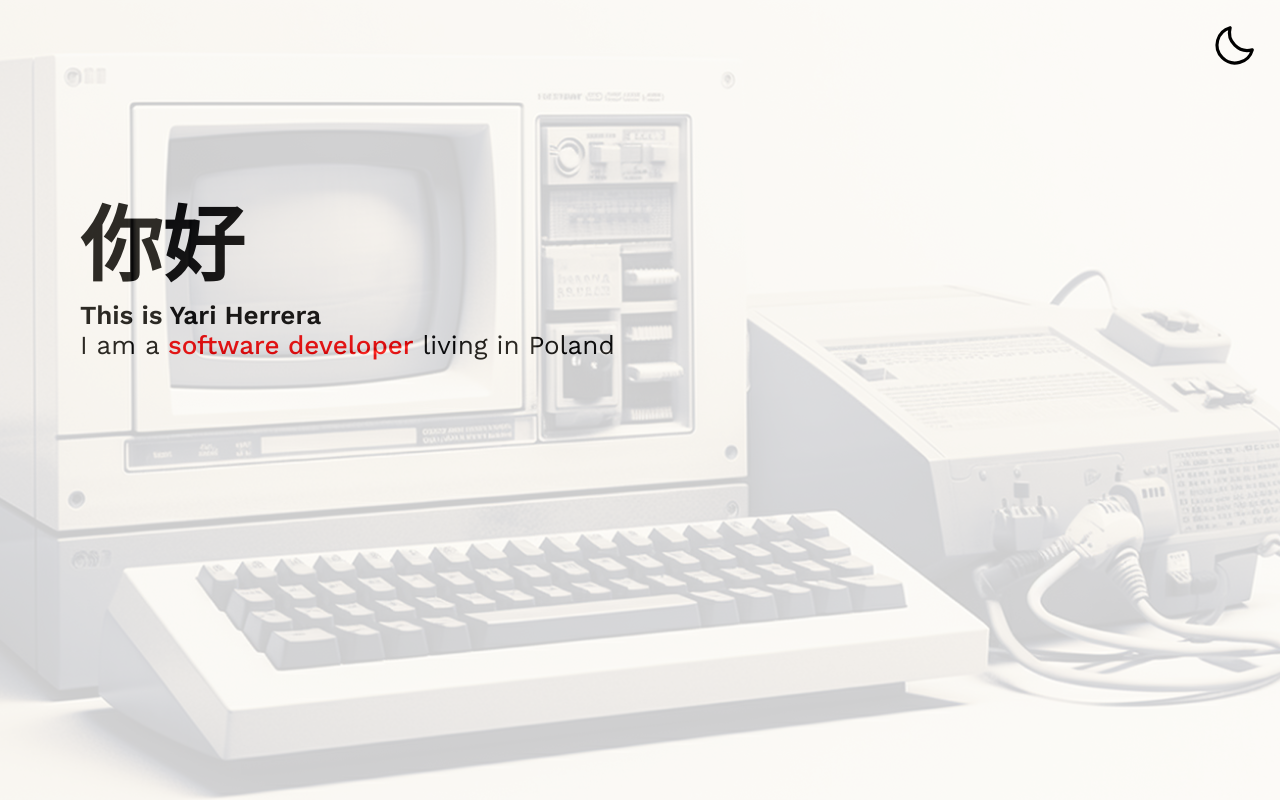
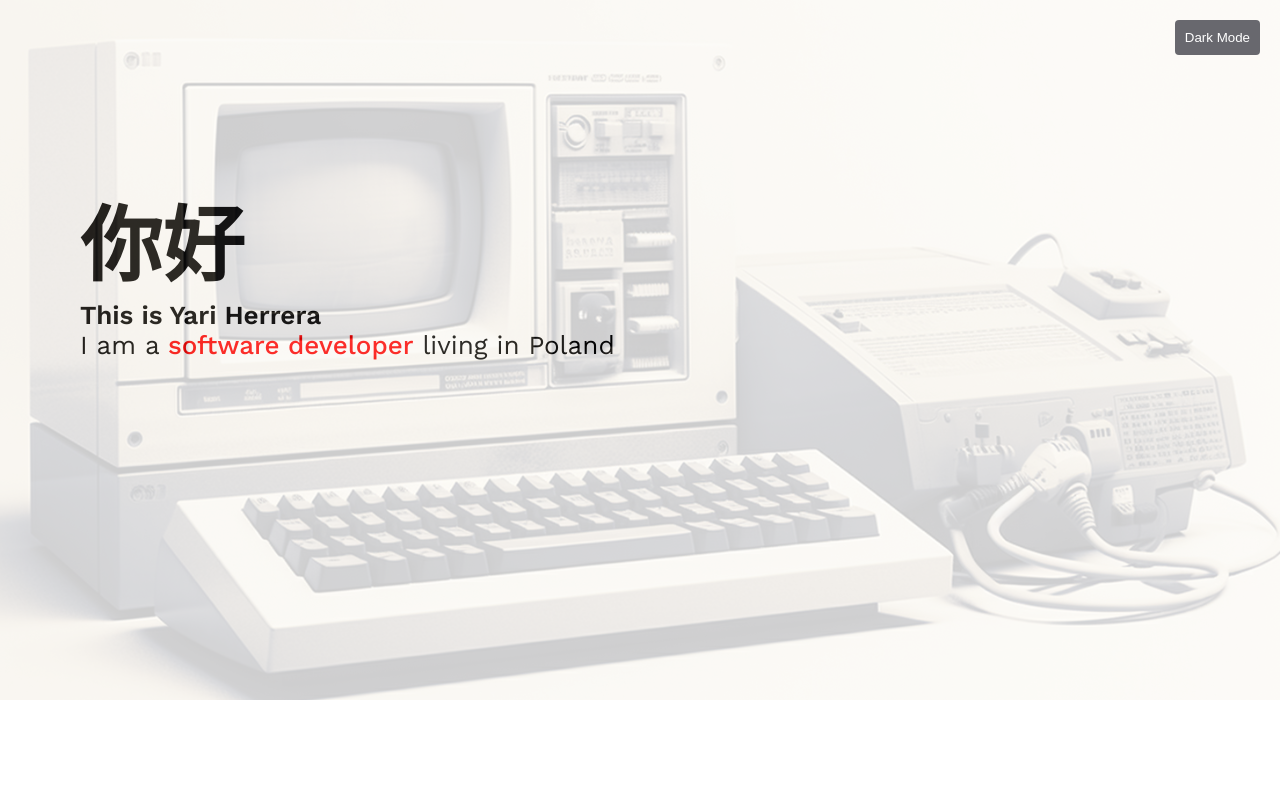
Before and after one commit to Yariandres/nuxt-personal-blog, a Nuxt app: page / in a window 1280 px wide. Built offline with nearby package versions, Linux system fonts and the light colour scheme; a web font is replaced by a local one.

Commit message:
bugfix remove obselite prop and adds buttin

```diff
--- a/components/navigation/Bar.vue
+++ b/components/navigation/Bar.vue
@@ -10,8 +10,14 @@ const toggleLightTheme = () => {
 
 <template>
   <div :class="$style['switcher']">
-    <navigation-moon-icon v-if="mode === 'light'" @click="toggleLightTheme" />
-    <navigation-sun-icon v-if="mode === 'dark'" @click="toggleLightTheme" />
+    <button
+      :class="{
+        [$style['button']]: true,
+      }"
+      @click="toggleLightTheme"
+    >
+      {{ mode === 'dark' ? 'Light' : 'Dark' }} Mode
+    </button>
   </div>
 </template>
 
@@ -21,11 +27,18 @@ const toggleLightTheme = () => {
   justify-content: flex-end;
   padding-inline: 40px;
 
-  svg {
+  .button {
+    background-color: #41414ac9;
+    color: #fff;
+    padding-inline: 10px;
+    padding-block: 10px;
+    border-radius: 4px;
+    outline: none;
+    border: none;
     position: absolute;
     top: 20px;
     right: 20px;
-    width: 50px;
+
     z-index: 1;
     cursor: pointer;
   }
--- a/components/navigation/SunIcon.vue
+++ b/components/navigation/SunIcon.vue
@@ -6,14 +6,14 @@
       cy="128"
       fill="none"
       r="60"
-      stroke="#06C1C3"
+      stroke="#fff"
       stroke-linecap="round"
       stroke-linejoin="round"
       stroke-width="12"
     />
     <line
       fill="none"
-      stroke="#06C1C3"
+      stroke="#fff"
       stroke-linecap="round"
       stroke-linejoin="round"
       stroke-width="12"
@@ -24,7 +24,7 @@
     />
     <line
       fill="none"
-      stroke="#06C1C3"
+      stroke="#fff"
       stroke-linecap="round"
       stroke-linejoin="round"
       stroke-width="12"
@@ -35,7 +35,7 @@
     />
     <line
       fill="none"
-      stroke="#06C1C3"
+      stroke="#fff"
       stroke-linecap="round"
       stroke-linejoin="round"
       stroke-width="12"
@@ -46,7 +46,7 @@
     />
     <line
       fill="none"
-      stroke="#06C1C3"
+      stroke="#fff"
       stroke-linecap="round"
       stroke-linejoin="round"
       stroke-width="12"
@@ -57,7 +57,7 @@
     />
     <line
       fill="none"
-      stroke="#06C1C3"
+      stroke="#fff"
       stroke-linecap="round"
       stroke-linejoin="round"
       stroke-width="12"
@@ -68,7 +68,7 @@
     />
     <line
       fill="none"
-      stroke="#06C1C3"
+      stroke="#fff"
       stroke-linecap="round"
       stroke-linejoin="round"
       stroke-width="12"
@@ -79,7 +79,7 @@
     />
     <line
       fill="none"
-      stroke="#06C1C3"
+      stroke="#fff"
       stroke-linecap="round"
       stroke-linejoin="round"
       stroke-width="12"
@@ -90,7 +90,7 @@
     />
     <line
       fill="none"
-      stroke="#06C1C3"
+      stroke="#fff"
       stroke-linecap="round"
       stroke-linejoin="round"
       stroke-width="12"
--- a/pages/index.vue
+++ b/pages/index.vue
@@ -49,7 +49,7 @@ useIntervalFn(() => {
   .hero {
     .img {
       @include setBackgound('~/assets/images/hero-dark-mode.png');
-      height: 800px;
+      height: 700px;
       opacity: 0.3;
     }
     .title {
@@ -63,7 +63,7 @@ useIntervalFn(() => {
   .hero {
     .img {
       @include setBackgound('~/assets/images/hero-light-mode.png');
-      height: 800px;
+      height: 700px;
       opacity: 0.2;
     }
 
```
